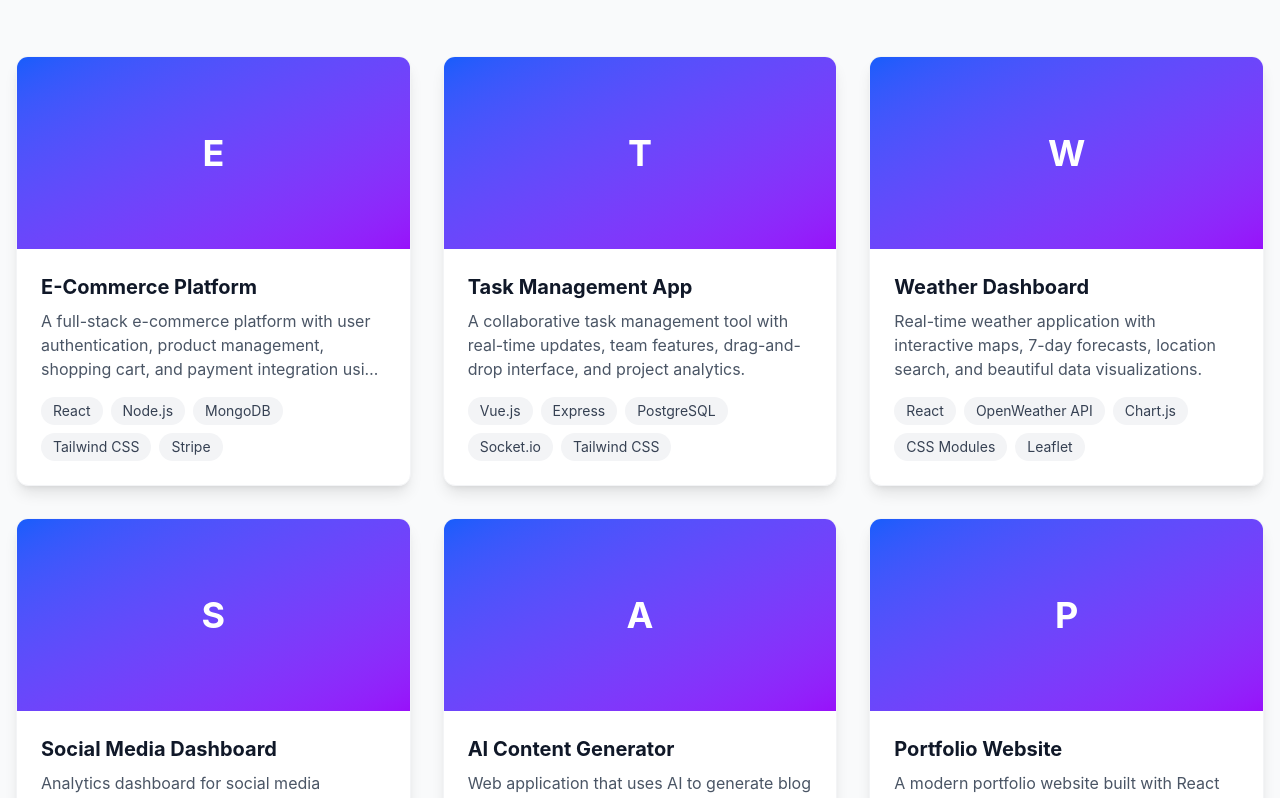
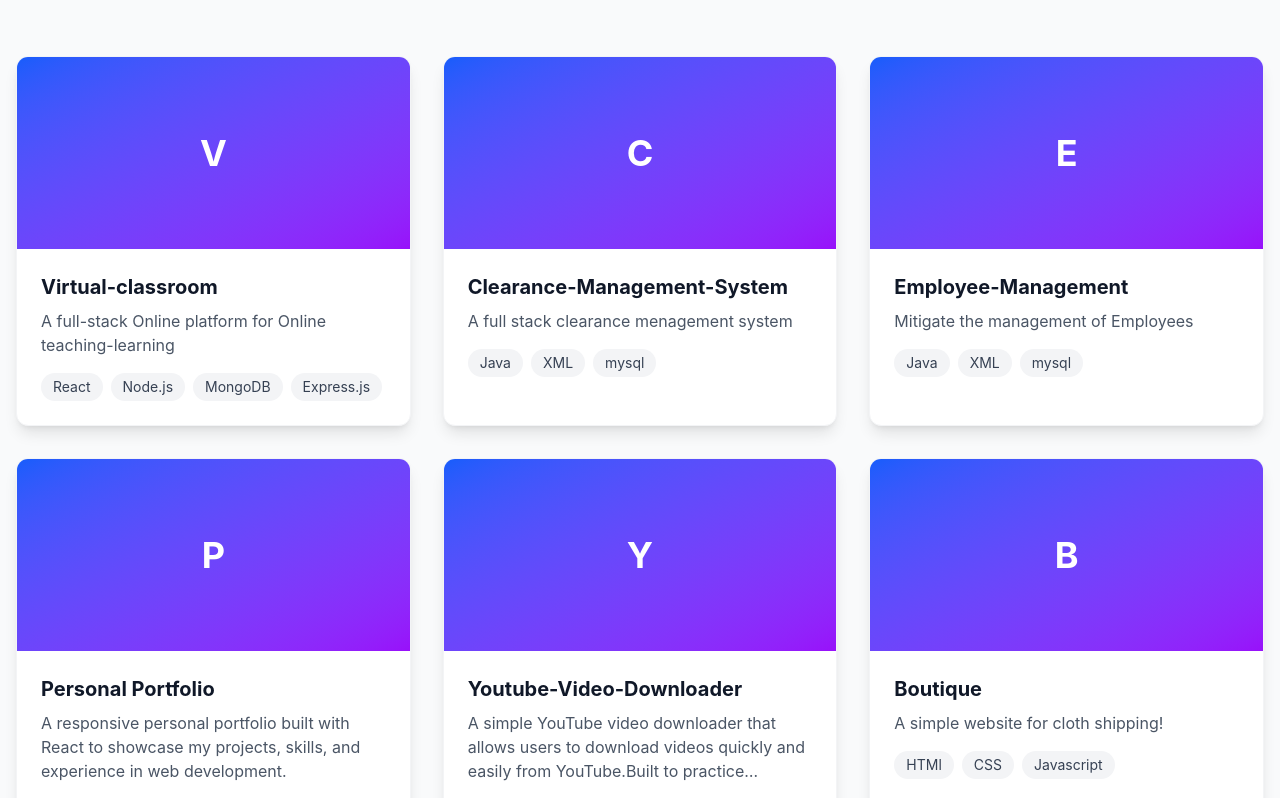
Before and after one commit to mesfinhaileslassie/Personal-Portfolio, a React (Vite) app: page / in a window 1280 px wide. Shown: the part 3620-4418 px from the top of the page. Built offline with nearby package versions, Linux system fonts and the light colour scheme.

Commit message:
Projectes added

```diff
--- a/src/projects.js
+++ b/src/projects.js
@@ -2,57 +2,57 @@
 const projects = [
   {
     id: 1,
-    title: "E-Commerce Platform",
-    description: "A full-stack e-commerce platform with user authentication, product management, shopping cart, and payment integration using Stripe.",
+    title: "Virtual-classroom",
+    description: "A full-stack Online platform for Online teaching-learning",
     image: null, // Add image path when you have one (e.g., "/projects/ecommerce.jpg")
-    technologies: ["React", "Node.js", "MongoDB", "Tailwind CSS", "Stripe"],
-    githubLink: "https://github.com/yourusername/ecommerce-platform",
-    liveLink: "https://ecommerce-demo.com"
+    technologies: ["React", "Node.js", "MongoDB", "Express.js"],
+    githubLink: "https://github.com/mesfinhaileslassie/virtual-classroom",
+    liveLink:null
   },
   {
     id: 2,
-    title: "Task Management App",
-    description: "A collaborative task management tool with real-time updates, team features, drag-and-drop interface, and project analytics.",
+    title: "Clearance-Management-System",
+    description: "A full stack clearance menagement system  ",
     image: null,
-    technologies: ["Vue.js", "Express", "PostgreSQL", "Socket.io", "Tailwind CSS"],
-    githubLink: "https://github.com/yourusername/task-management",
-    liveLink: "https://taskmanager-demo.com"
+    technologies: ["Java", "XML", "mysql"],
+    githubLink: "https://github.com/mesfinhaileslassie/clearanceManagementSystem",
+    liveLink:null
   },
   {
     id: 3,
-    title: "Weather Dashboard",
-    description: "Real-time weather application with interactive maps, 7-day forecasts, location search, and beautiful data visualizations.",
+    title: "Employee-Management",
+    description: "Mitigate the management of Employees  ",
     image: null,
-    technologies: ["React", "OpenWeather API", "Chart.js", "CSS Modules", "Leaflet"],
-    githubLink: "https://github.com/yourusername/weather-dashboard",
-    liveLink: "https://weather-demo.com"
+    technologies: ["Java", "XML", "mysql"],
+    githubLink: "https://github.com/mesfinhaileslassie/EmployeeManagement2",
+    liveLink: null
   },
   {
     id: 4,
-    title: "Social Media Dashboard",
-    description: "Analytics dashboard for social media managers with real-time metrics, post scheduling, and engagement tracking.",
+    title: "Personal Portfolio",
+    description: "A responsive personal portfolio built with React to showcase my projects, skills, and experience in web development.",
     image: null,
-    technologies: ["Next.js", "TypeScript", "Prisma", "PostgreSQL", "Tailwind CSS"],
-    githubLink: "https://github.com/yourusername/social-dashboard",
-    liveLink: "https://social-demo.com"
+    technologies: ["React.js","Tailwind CSS","JavaScript","Formspree"],
+    githubLink: "https://github.com/mesfinhaileslassie/Personal-Portfolio",
+    liveLink:null
   },
   {
     id: 5,
-    title: "AI Content Generator",
-    description: "Web application that uses AI to generate blog posts, social media captions, and marketing copy with OpenAI API.",
+    title: "Youtube-Video-Downloader",
+    description: "A simple YouTube video downloader that allows users to download videos quickly and easily from YouTube.Built to practice programming concepts and provide a convenient way to save videos for offline viewing. ",
     image: null,
     technologies: ["React", "Node.js", "OpenAI API", "Express", "MongoDB"],
     githubLink: "https://github.com/yourusername/ai-content-generator",
-    liveLink: "https://ai-content-demo.com"
+    liveLink: null
   },
   {
     id: 6,
-    title: "Portfolio Website",
-    description: "A modern portfolio website built with React and Tailwind CSS featuring dark mode, animations, and contact form.",
+    title: "Boutique",
+    description: "A simple website for cloth shipping!",
     image: null,
-    technologies: ["React", "Tailwind CSS", "Framer Motion", "Formspree"],
-    githubLink: "https://github.com/yourusername/portfolio",
-    liveLink: "https://yourportfolio.com"
+    technologies: ["HTMl", "CSS", "Javascript"],
+    githubLink: "https://github.com/mesfinhaileslassie/Boutique",
+    liveLink: null
   }
 ];
 
--- a/src/sections/About.jsx
+++ b/src/sections/About.jsx
@@ -224,6 +224,8 @@ const About = () => {
               </div>
             </div>
 
+
+
             {/* Fun Fact */}
             <div  className="bg-linear-to-r from-blue-600 to-purple-600 rounded-xl shadow-lg p-6 text-white">
               <p className="text-lg font-medium mb-2">💡 Fun Fact</p>
--- a/src/sections/Projects.jsx
+++ b/src/sections/Projects.jsx
@@ -26,7 +26,7 @@ const Projects = () => {
         {/* View More Button */}
         <div className="text-center mt-12">
           <a
-            href="https://github.com/yourusername"
+            href="https://github.com/mesfinhaileslassie?tab=repositories"
             target="_blank"
             rel="noopener noreferrer"
             className="inline-flex items-center gap-2 px-8 py-3 bg-gray-900 dark:bg-white text-white dark:text-gray-900 rounded-full font-medium hover:bg-gray-800 dark:hover:bg-gray-100 transition-colors duration-300"
```
